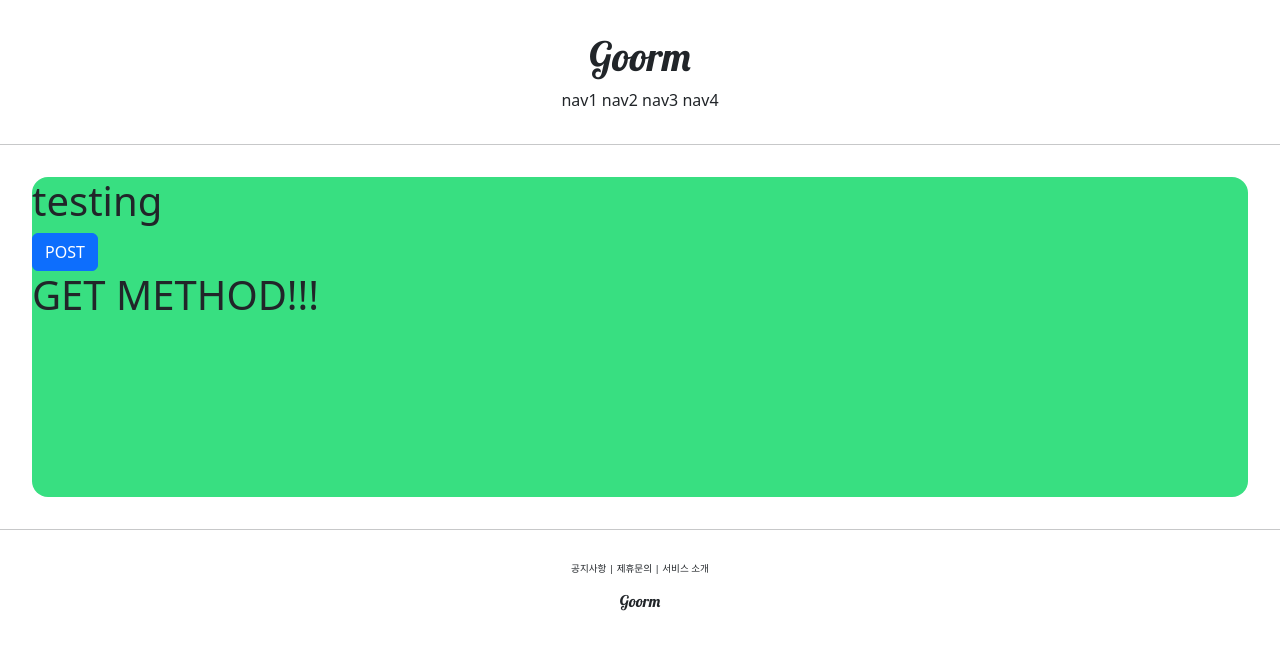
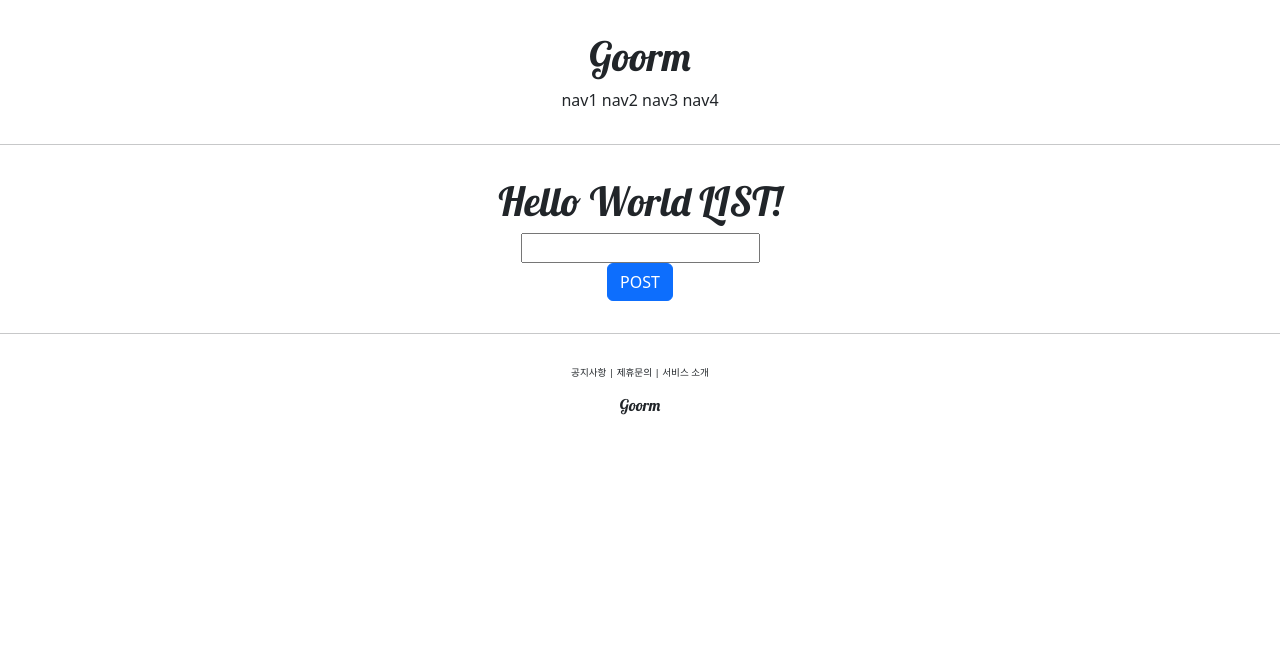
Before and after one commit to seriouslysilly21612/goormPractice, a Django app: page /account/hello_world/ in a window 1280 px wide. Shown: the top 650 px of the page. Run offline with Django 4.2, Linux system fonts and the light colour scheme.

Commit message:
djust django course 17 commit

```diff
--- a/accountapp/templates/accountapp/hello_world.html
+++ b/accountapp/templates/accountapp/hello_world.html
@@ -2,20 +2,23 @@
 
 {% block content %}
 
-    <div style="height: 20rem; background-color: #38df81; border-radius: 1rem; margin: 2rem;">
-        <h1>
-            testing
+    <div style="border-radius: 1rem; margin: 2rem; text-align: center;">
+        <h1 style="font-family: 'lobster', cursive">
+            Hello World LIST!
         </h1>
 
         <form action="/account/hello_world/" method="post">
             {% csrf_token %}
+            <div>
+                <input type="text" name="hello_world_input">
+            </div>
             <input type="submit" class="btn btn-primary" value="POST">
         </form>
-
+        {% if hello_world_output %}
         <h1>
-            {{ text }}
+            {{ hello_world_output.text }}
         </h1>
-
+        {% endif %}
     </div>
 
 {% endblock %}
--- a/accountapp/views.py
+++ b/accountapp/views.py
@@ -1,10 +1,19 @@
 from django.http import HttpResponse
 from django.shortcuts import render
+
+from accountapp.models import HelloWorld
 
 
 def hello_world(request):
 
     if request.method == "POST":
-        return render(request, 'accountapp/hello_world.html', context={'text': 'POST METHOD!!!'})
+
+        temp = request.POST.get('hello_world_input')
+
+        new_hello_world = HelloWorld()
+        new_hello_world.text = temp
+        new_hello_world.save()
+
+        return render(request, 'accountapp/hello_world.html', context={'hello_world_output': new_hello_world})
     else:
         return render(request, 'accountapp/hello_world.html', context={'text': 'GET METHOD!!!'})
```
Also changed, not shown: db.sqlite3.
